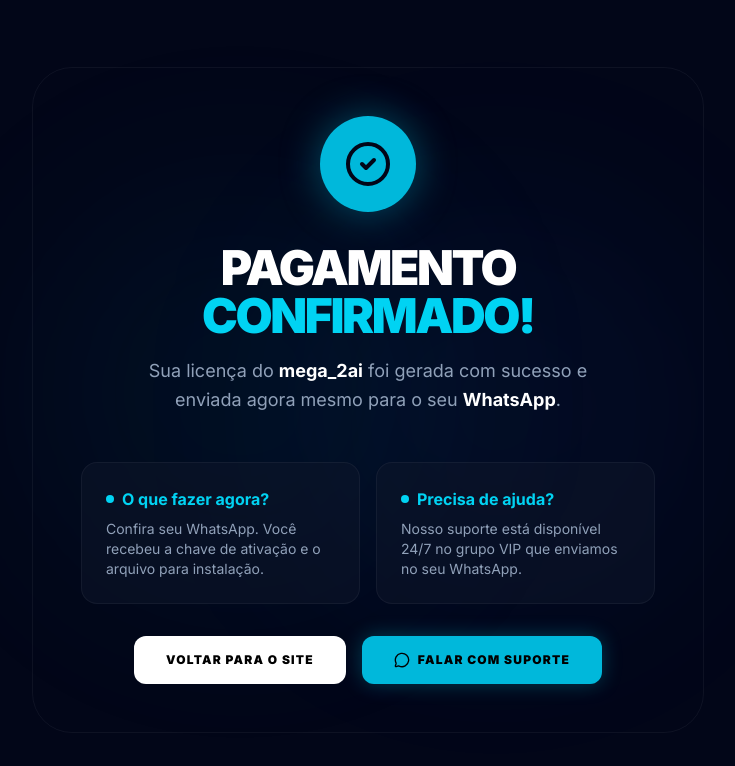
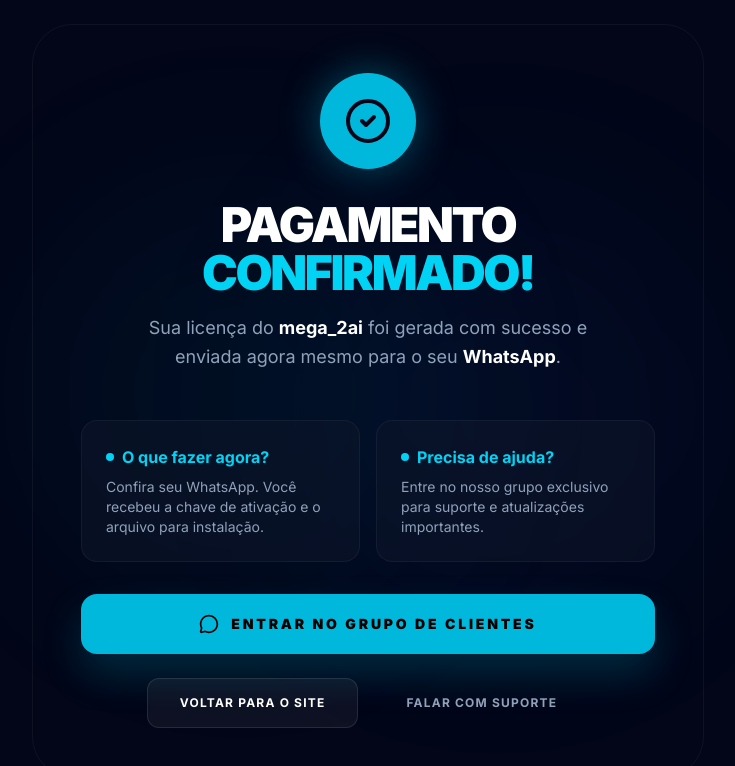
Before and after one commit to solrac1983/mega2ai, a Next.js app: page /obrigado in a window 1280 px wide. Shown: the top 766 px of the page, without its empty margins (272-1007 px from the left). Built offline with nearby package versions, Linux system fonts and the light colour scheme.

Commit message:
Enhance: Add conditional WhatsApp group links on thank you page

```diff
--- a/src/app/api/checkout/route.ts
+++ b/src/app/api/checkout/route.ts
@@ -67,7 +67,7 @@
                     email: email,
                 },
                 back_urls: {
-                    success: `${process.env.NEXT_PUBLIC_URL || "http://localhost:3000"}/obrigado`,
+                    success: `${process.env.NEXT_PUBLIC_URL || "http://localhost:3000"}/obrigado?plan=paid`,
                     failure: `${process.env.NEXT_PUBLIC_URL || "http://localhost:3000"}/pagamento-falhou`,
                     pending: `${process.env.NEXT_PUBLIC_URL || "http://localhost:3000"}/pendente`,
                 },
--- a/src/app/obrigado/page.tsx
+++ b/src/app/obrigado/page.tsx
@@ -1,16 +1,20 @@
 "use client";
 
 import { motion } from "framer-motion";
+import { Suspense } from "react";
 import { CheckCircle2, MessageCircle } from "lucide-react";
 import Link from "next/link";
+import { useSearchParams } from "next/navigation";
 
-export default function ThankYouPage() {
+function ThankYouContent() {
+    const searchParams = useSearchParams();
+    const plan = searchParams.get("plan");
+
+    const groupLink = plan === "free"
+        ? "https://chat.whatsapp.com/JhkL3WD8Yn9LXpO8cglXwY"
+        : "https://chat.whatsapp.com/LF7CWKZf5Dx2VGdsTw0aft";
+
     return (
-        <main className="min-h-screen bg-slate-950 flex flex-col items-center justify-center p-6 relative overflow-hidden">
-            {/* Background Decor */}
-            <div className="absolute top-1/4 left-1/4 w-96 h-96 bg-cyan-500/10 blur-[120px] rounded-full animate-pulse" />
-            <div className="absolute bottom-1/4 right-1/4 w-96 h-96 bg-blue-500/10 blur-[120px] rounded-full animate-pulse" />
-
         <motion.div
             initial={{ opacity: 0, scale: 0.9, y: 20 }}
             animate={{ opacity: 1, scale: 1, y: 0 }}
@@ -56,17 +60,29 @@
                         Precisa de ajuda?
                     </h3>
                     <p className="text-slate-400 text-sm">
-                            Nosso suporte está disponível 24/7 no grupo VIP que enviamos no seu WhatsApp.
+                        Entre no nosso grupo exclusivo para suporte e atualizações importantes.
                     </p>
                 </motion.div>
             </div>
 
-                <div className="flex flex-col sm:flex-row items-center justify-center gap-4">
+            <div className="flex flex-col gap-4">
+                <a href={groupLink} target="_blank" rel="noopener noreferrer" className="w-full">
+                    <motion.button
+                        whileHover={{ scale: 1.02 }}
+                        whileTap={{ scale: 0.98 }}
+                        className="w-full bg-cyan-500 text-black py-5 rounded-2xl font-black text-sm uppercase tracking-[0.2em] flex items-center justify-center gap-3 shadow-[0_20px_40px_rgba(6,182,212,0.2)]"
+                    >
+                        <MessageCircle className="w-5 h-5" />
+                        {plan === "free" ? "Entrar no Grupo de Acessos" : "Entrar no Grupo de Clientes"}
+                    </motion.button>
+                </a>
+
+                <div className="flex flex-col sm:flex-row items-center justify-center gap-4 mt-2">
                     <Link href="/" className="w-full sm:w-auto">
                         <motion.button
                             whileHover={{ scale: 1.05 }}
                             whileTap={{ scale: 0.95 }}
-                            className="w-full sm:w-auto bg-white text-black px-8 py-4 rounded-xl font-black text-xs uppercase tracking-widest flex items-center justify-center gap-2"
+                            className="w-full sm:w-auto bg-white/5 hover:bg-white/10 text-white px-8 py-4 rounded-xl font-bold text-xs uppercase tracking-widest border border-white/10 transition-colors"
                         >
                             Voltar para o site
                         </motion.button>
@@ -76,14 +92,27 @@
                         <motion.button
                             whileHover={{ scale: 1.05 }}
                             whileTap={{ scale: 0.95 }}
-                            className="w-full sm:w-auto bg-cyan-500 text-black px-8 py-4 rounded-xl font-black text-xs uppercase tracking-widest flex items-center justify-center gap-2 shadow-[0_0_20px_rgba(6,182,212,0.3)]"
+                            className="w-full sm:w-auto text-slate-400 hover:text-white px-8 py-4 rounded-xl font-bold text-xs uppercase tracking-widest transition-colors"
                         >
-                            <MessageCircle className="w-4 h-4" />
                             Falar com Suporte
                         </motion.button>
                     </a>
                 </div>
+            </div>
         </motion.div>
+    );
+}
+
+export default function ThankYouPage() {
+    return (
+        <main className="min-h-screen bg-slate-950 flex flex-col items-center justify-center p-6 relative overflow-hidden">
+            {/* Background Decor */}
+            <div className="absolute top-1/4 left-1/4 w-96 h-96 bg-cyan-500/10 blur-[120px] rounded-full animate-pulse" />
+            <div className="absolute bottom-1/4 right-1/4 w-96 h-96 bg-blue-500/10 blur-[120px] rounded-full animate-pulse" />
+
+            <Suspense fallback={<div className="text-white">Carregando...</div>}>
+                <ThankYouContent />
+            </Suspense>
         </main>
     );
 }
--- a/src/components/CheckoutModal.tsx
+++ b/src/components/CheckoutModal.tsx
@@ -66,7 +66,7 @@
 
             if (result.free) {
                 // Redireciona direto para obrigado se for grátis
-                window.location.href = "/obrigado";
+                window.location.href = "/obrigado?plan=free";
                 return;
             }
 
```
Lines whose indentation alone changed are shown as unchanged.
